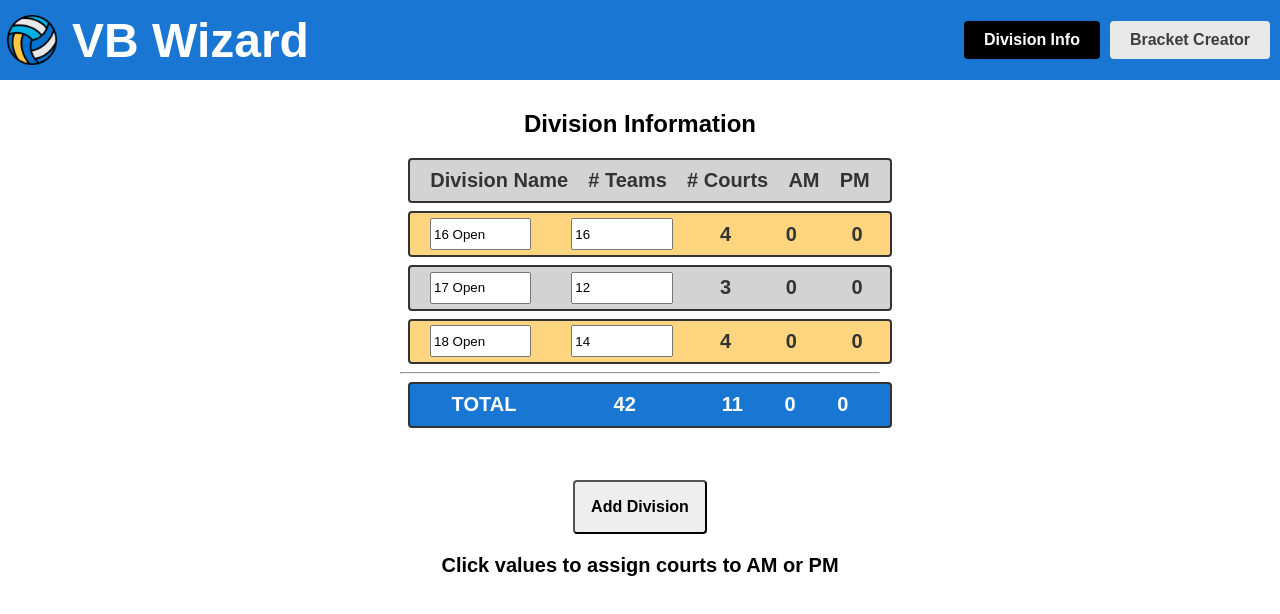
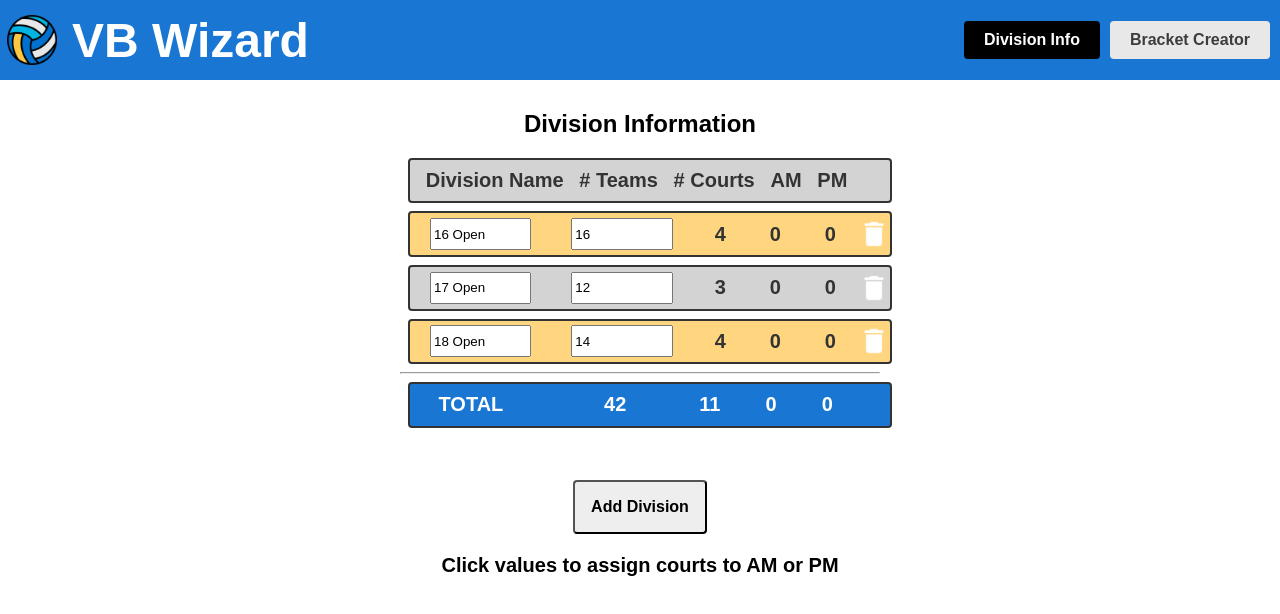
Before and after one commit to rcski77/vb-wizard, an Angular app: page /divisions in a window 1280 px wide. Shown: the top 614 px of the page. Built offline with nearby package versions, Linux system fonts and the light colour scheme.

Commit message:
added delete division button

```diff
--- a/src/app/division-main/division-main.component.html
+++ b/src/app/division-main/division-main.component.html
@@ -7,6 +7,7 @@
     <p class="labels"># Courts</p>
     <p class="labels">AM</p>
     <p class="labels">PM</p>
+    <p class="labels">&nbsp;&nbsp;</p>
   </li>
   <div cdkDropList class="division-list" (cdkDropListDropped)="drop($event)">
     <li class="division-box" *ngFor="let division of divisions; let i = index" cdkDrag>
@@ -15,15 +16,17 @@
         <p id="courts">{{ calculateCourts(division.teams) }}</p>
         <p id="courts" (click)="setAM(i)">{{division.AM}}</p>
         <p id="courts" (click)="setPM(i)">{{division.PM}}</p>
+        <img src="..\assets\delete.png" (click)="delete(i)"/>
       </li>
   </div>
   <hr>
   <li class ="totals">
     <p class="labels">TOTAL</p>
-    <p class="labels">&nbsp;&nbsp;&nbsp;&nbsp;&nbsp;&nbsp;&nbsp;&nbsp;&nbsp;&nbsp;{{ totalTeams() }}</p>
+    <p class="labels">&nbsp;&nbsp;&nbsp;&nbsp;&nbsp;&nbsp;&nbsp;&nbsp;&nbsp;&nbsp;&nbsp;&nbsp;&nbsp;{{ totalTeams() }}</p>
     <p class="labels">&nbsp;&nbsp;&nbsp;&nbsp;&nbsp;&nbsp;&nbsp;&nbsp;{{ totalCourts() }}</p>
-    <p class="labels">{{ totalAMCourts() }}</p>
-    <p class="labels">{{ totalPMCourts() }}</p>
+    <p class="labels">&nbsp;&nbsp;&nbsp;{{ totalAMCourts() }}</p>
+    <p class="labels">&nbsp;&nbsp;&nbsp;{{ totalPMCourts() }}</p>
+    <p class="labels"></p>
   </li>
 </ul>
 
--- a/src/app/division-main/division-main.component.ts
+++ b/src/app/division-main/division-main.component.ts
@@ -72,6 +72,10 @@ export class DivisionMainComponent {
     this.divisions.push({ name: '', teams: 0, courts: 0, AM: 0, PM: 0 });
   }
 
+  delete(index: number): void {
+    this.divisions.splice(index, 1);
+  }
+
   drop(event: CdkDragDrop<string[]>) {
     moveItemInArray(this.divisions, event.previousIndex, event.currentIndex);
   }
--- a/src/styles.css
+++ b/src/styles.css
@@ -53,6 +53,7 @@ nav a {
     border-radius: 4px;
     font-size: 1rem;
     font-weight: bold;
+    cursor: pointer;
   }
   button:hover {
     background-color: orangered;
```
Also changed, not shown: src/assets/delete.png (added).
